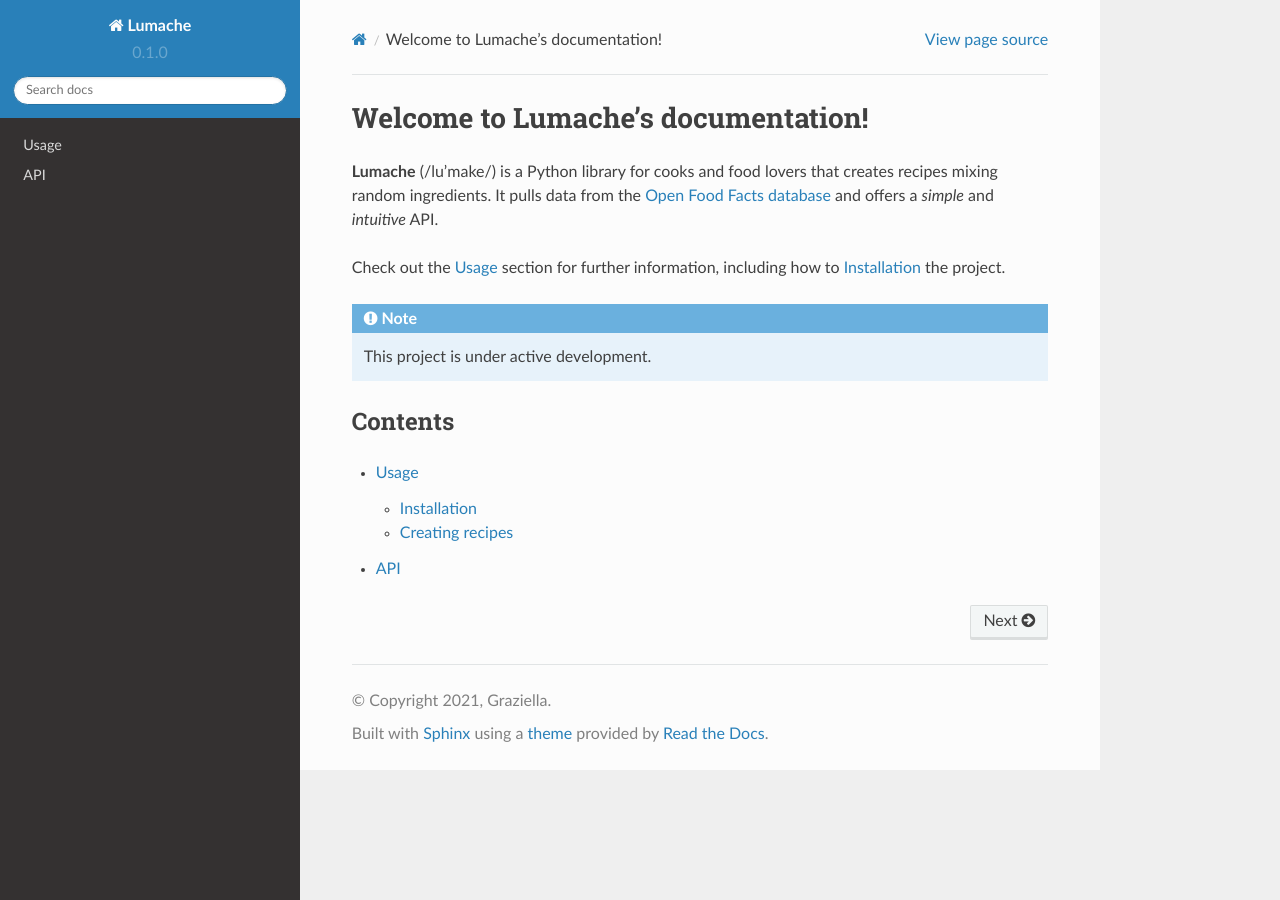
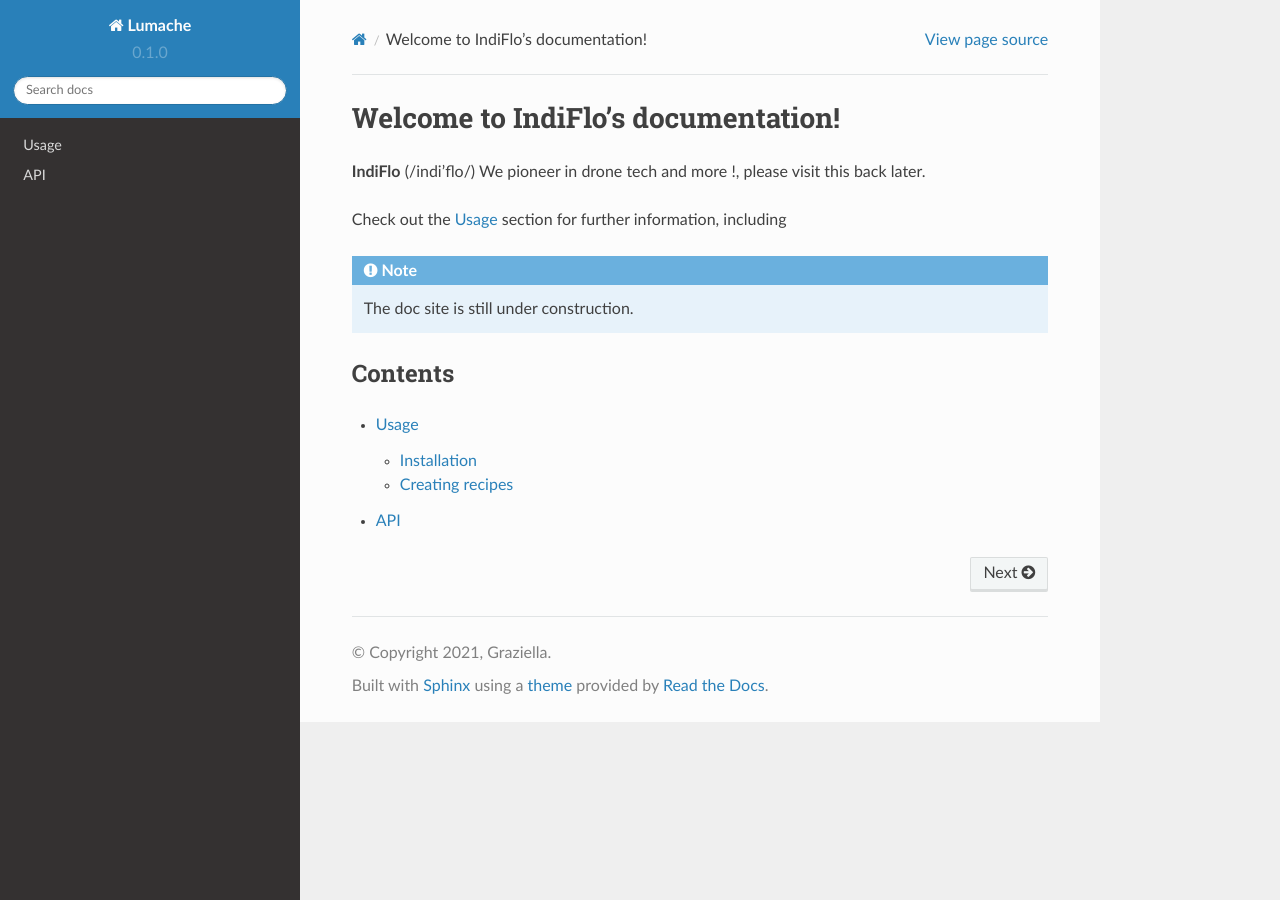
Before and after one commit to g-rahul/platdocs, a Sphinx documentation site: the page built from docs/source/index.rst, in a window 1280 px wide. Built offline with Sphinx 7.4.7 and the Read the Docs theme 2.0.0, drawn with Linux system fonts in a browser that asks for light colours.

Commit message:
Update index.rst
intital commit

```diff
--- a/docs/source/index.rst
+++ b/docs/source/index.rst
@@ -1,17 +1,14 @@
-Welcome to Lumache's documentation!
+Welcome to IndiFlo's documentation!
 ===================================
 
-**Lumache** (/lu'make/) is a Python library for cooks and food lovers
-that creates recipes mixing random ingredients.
-It pulls data from the `Open Food Facts database <https://world.openfoodfacts.org/>`_
-and offers a *simple* and *intuitive* API.
+**IndiFlo** (/indi'flo/)
+We pioneer in drone tech and more !, please visit this back later.
 
 Check out the :doc:`usage` section for further information, including
-how to :ref:`installation` the project.
 
 .. note::
 
-   This project is under active development.
+   The doc site is still under construction.
 
 Contents
 --------
```
